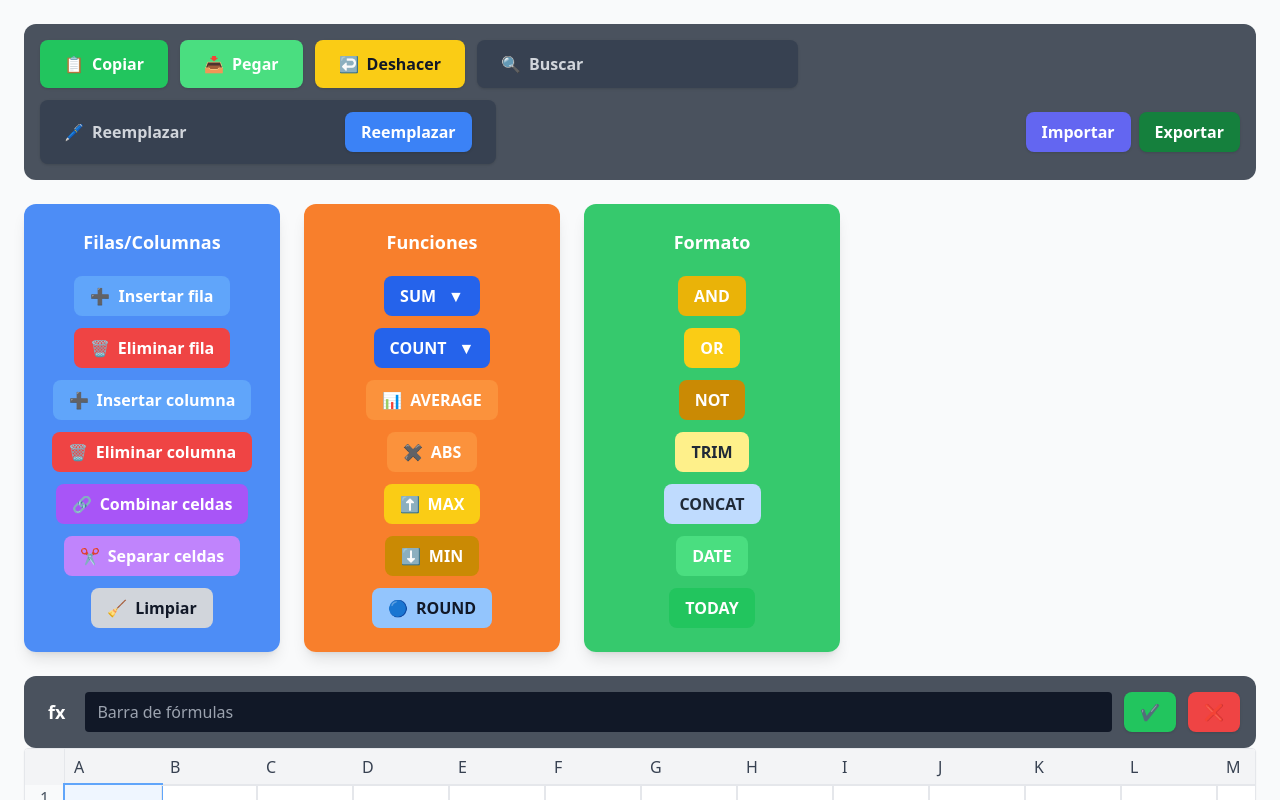
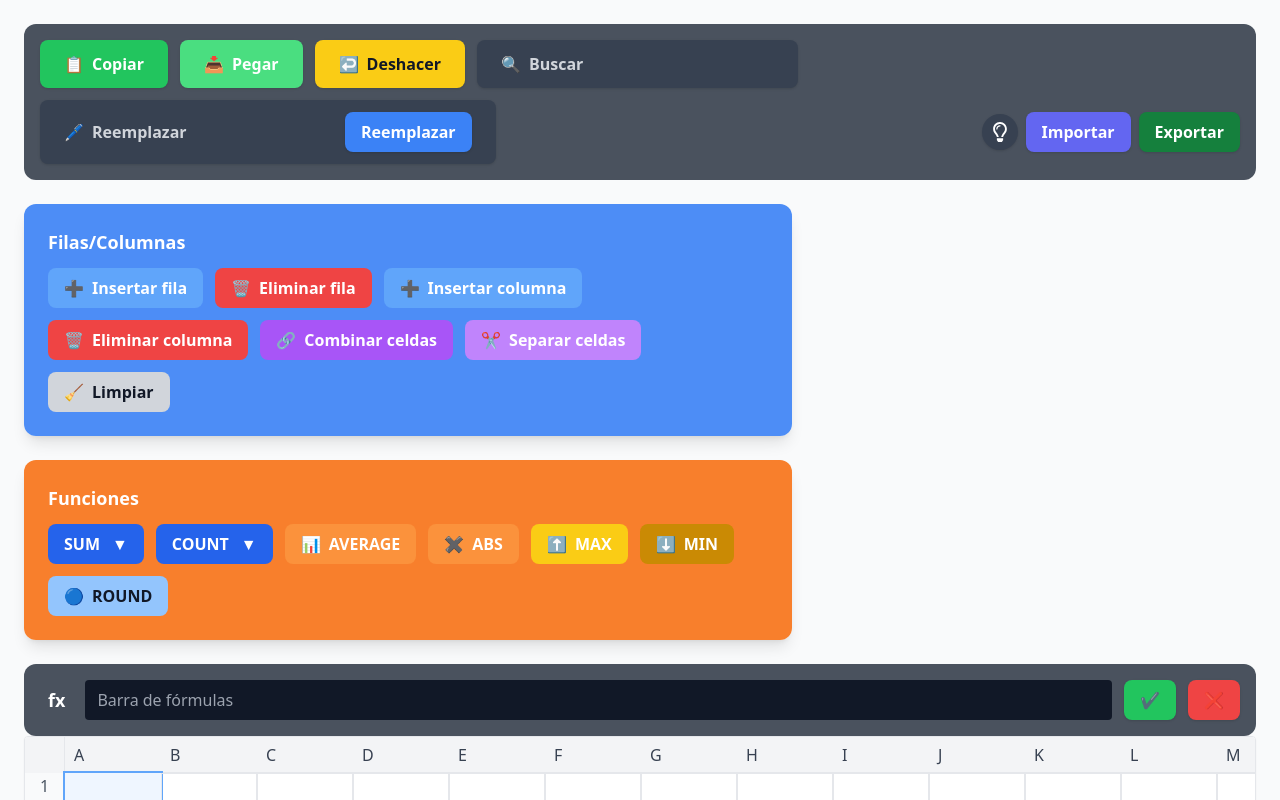
Before and after one commit to Tommyscripts/ExcelProject, a React (Vite) app in the folder ExcelProject/: page / in a window 1280 px wide. Shown: the top 800 px of the page. Built offline with nearby package versions, Linux system fonts and the light colour scheme; the HTML template or start-up script is replaced by a standard one.

Commit message:
feat: añadir botón de cambio de tema claro/oscuro en la Toolbar con Tooltip

```diff
--- a/ExcelProject/src/componente/Auxiliares/TooltipCooldown.tsx
+++ b/ExcelProject/src/componente/Auxiliares/TooltipCooldown.tsx
@@ -1,5 +1,6 @@
 
 import React, { useState, useRef } from 'react';
+import { FaLightbulb, FaRegLightbulb } from 'react-icons/fa';
 
 // TooltipCooldown: solo tooltip, ahora con Tailwind
 export const TooltipCooldown: React.FC<{ content: string; cooldown?: number; children: React.ReactNode }> = ({ content, cooldown = 1500, children }) => {
@@ -104,6 +105,16 @@ export const Toolbar: React.FC<any> = ({
         </TooltipCooldown>
       </div>
       <div className="flex items-center gap-2 ml-auto">
+        {/* Toggle claro/oscuro */}
+        <TooltipCooldown content="Cambiar tema claro/oscuro" cooldown={800}>
+          <button
+            aria-label="Cambiar tema"
+            onClick={() => setDarkMode(!darkMode)}
+            className="p-2 rounded-full bg-gray-700 hover:bg-gray-600 text-white shadow"
+          >
+            {darkMode ? <FaLightbulb className="w-5 h-5 text-yellow-300" /> : <FaRegLightbulb className="w-5 h-5" />}
+          </button>
+        </TooltipCooldown>
         <TooltipCooldown content="Importa datos desde un archivo" cooldown={1500}>
           <>
             <button onClick={() => fileInputRef.current?.click()} className="px-4 py-2 rounded-lg bg-indigo-500 text-white font-bold shadow hover:bg-indigo-700 transition">Importar</button>
@@ -124,8 +135,9 @@ export const Toolbar: React.FC<any> = ({
     {/* Secciones principales */}
     <div className="flex flex-wrap gap-6">
   {/* Filas/Columnas */}
-  <div className="bg-blue-500/90 rounded-xl p-6 w-64 flex flex-col gap-3 text-white shadow-lg items-center">
-        <div className="text-lg font-bold mb-2">Filas/Columnas</div>
+  <div className="bg-blue-500/90 rounded-xl p-6 w-full max-w-3xl flex flex-col gap-3 text-white shadow-lg">
+        <div className="text-lg font-bold">Filas/Columnas</div>
+        <div className="flex flex-wrap gap-3 items-center">
           <TooltipCooldown content="Añade una nueva fila debajo" cooldown={1500}>
             <button onClick={addRow} className="flex items-center gap-2 px-4 py-2 rounded-lg bg-blue-400 hover:bg-blue-600 font-semibold"><span>➕</span>Insertar fila</button>
           </TooltipCooldown>
@@ -147,10 +159,12 @@ export const Toolbar: React.FC<any> = ({
           <TooltipCooldown content="Limpia la celda seleccionada o toda la tabla si no hay selección. Incluye celdas combinadas." cooldown={1500}>
             <button onClick={clearSelectedOrAll} className="flex items-center gap-2 px-4 py-2 rounded-lg bg-gray-300 hover:bg-gray-400 font-semibold text-gray-900"><span>🧹</span>Limpiar</button>
           </TooltipCooldown>
+        </div>
       </div>
       {/* Funciones */}
-  <div className="bg-orange-500/90 rounded-xl p-6 w-64 flex flex-col gap-3 text-white shadow-lg items-center">
-        <div className="text-lg font-bold mb-2">Funciones</div>
+  <div className="bg-orange-500/90 rounded-xl p-6 w-full max-w-3xl flex flex-col gap-3 text-white shadow-lg">
+        <div className="text-lg font-bold">Funciones</div>
+        <div className="flex flex-wrap gap-3 items-center">
         {/* SUM y SUMIF */}
         <div className="relative inline-block">
           <TooltipCooldown content="Opciones de suma" cooldown={1500}>
@@ -196,31 +210,7 @@ export const Toolbar: React.FC<any> = ({
         <TooltipCooldown content="Redondea los valores seleccionados al entero más cercano" cooldown={1500}>
           <button onClick={() => setFormulaText('=ROUND(A1)')} className="flex items-center gap-2 px-4 py-2 rounded-lg bg-blue-300 hover:bg-blue-400 font-semibold text-gray-900"><span>🔵</span>ROUND</button>
         </TooltipCooldown>
-      </div>
-      {/* Formato */}
-  <div className="bg-green-500/90 rounded-xl p-6 w-64 flex flex-col gap-3 text-white shadow-lg items-center">
-        <div className="text-lg font-bold mb-2">Formato</div>
-          <TooltipCooldown content="Aplica la función lógica AND" cooldown={1500}>
-            <button onClick={() => setFormulaText('=AND(true,false)')} className="px-4 py-2 rounded-lg bg-yellow-500 hover:bg-yellow-600 font-bold text-white">AND</button>
-          </TooltipCooldown>
-          <TooltipCooldown content="Aplica la función lógica OR" cooldown={1500}>
-            <button onClick={() => setFormulaText('=OR(true,false)')} className="px-4 py-2 rounded-lg bg-yellow-400 hover:bg-yellow-500 font-bold text-white">OR</button>
-          </TooltipCooldown>
-          <TooltipCooldown content="Aplica la función lógica NOT" cooldown={1500}>
-            <button onClick={() => setFormulaText('=NOT(true)')} className="px-4 py-2 rounded-lg bg-yellow-600 hover:bg-yellow-700 font-bold text-white">NOT</button>
-          </TooltipCooldown>
-          <TooltipCooldown content="Elimina espacios en la celda seleccionada" cooldown={1500}>
-            <button onClick={() => setFormulaText('=TRIM(A1)')} className="px-4 py-2 rounded-lg bg-yellow-200 hover:bg-yellow-300 font-bold text-gray-800">TRIM</button>
-          </TooltipCooldown>
-          <TooltipCooldown content="Concatena el contenido de varias celdas" cooldown={1500}>
-            <button onClick={() => setFormulaText('=CONCAT(A1,B1)')} className="px-4 py-2 rounded-lg bg-blue-200 hover:bg-blue-300 font-bold text-gray-800">CONCAT</button>
-          </TooltipCooldown>
-          <TooltipCooldown content="Devuelve la fecha actual" cooldown={1500}>
-            <button onClick={() => setFormulaText('=DATE()')} className="px-4 py-2 rounded-lg bg-green-400 hover:bg-green-500 font-bold text-white">DATE</button>
-          </TooltipCooldown>
-          <TooltipCooldown content="Devuelve la fecha de hoy" cooldown={1500}>
-            <button onClick={() => setFormulaText('=TODAY()')} className="px-4 py-2 rounded-lg bg-green-500 hover:bg-green-600 font-bold text-white">TODAY</button>
-          </TooltipCooldown>
+        </div>
       </div>
     </div>
     {/* Barra de fórmulas */}
```
